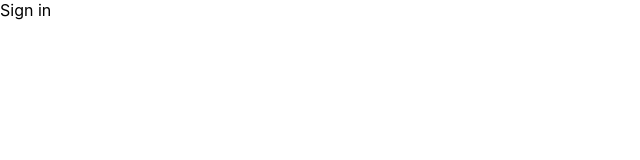
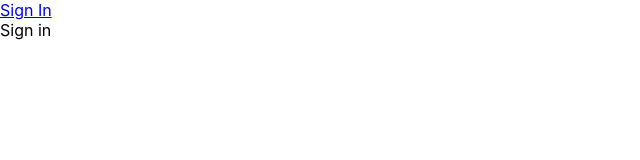
Before and after one commit to AlexHalynskyi/game-centre, a React (Create React App) app: page /sign-in in a window 1280 px wide. Shown: the top 160 px of the page, without its empty margins (0-640 px from the left). Built offline with nearby package versions, Linux system fonts and the light colour scheme.

Commit message:
Added simple navbar

```diff
--- a/src/App.tsx
+++ b/src/App.tsx
@@ -1,9 +1,13 @@
+import { Suspense } from 'react';
 import { RouterProvider } from 'react-router-dom';
 import { router } from '@/router';
+import { Loader } from '@/components';
 
 function App() {
   return (
-    <RouterProvider router={router} />
+    <Suspense fallback={<Loader/>}>
+      <RouterProvider router={router} />
+    </Suspense>
   );
 }
 
--- /dev/null
+++ b/src/components/Layouts/AppLayout.tsx
@@ -0,0 +1,14 @@
+import React from 'react';
+import { Outlet } from 'react-router-dom';
+import { NavBar } from '@/components';
+
+const AppLayout = () => {
+  return (
+    <>
+      <NavBar />
+      <Outlet />
+    </>
+  )
+};
+
+export default AppLayout;
--- /dev/null
+++ b/src/components/Layouts/index.ts
@@ -0,0 +1 @@
+export { default } from './AppLayout';
--- /dev/null
+++ b/src/components/Loader/Loader.tsx
@@ -0,0 +1,11 @@
+import React from 'react';
+
+const Loader = () => {
+  return (
+    <div>
+      Loading...
+    </div>
+  );
+};
+
+export default Loader;
--- /dev/null
+++ b/src/components/Loader/index.ts
@@ -0,0 +1 @@
+export { default } from './Loader';
--- /dev/null
+++ b/src/components/NavBar/NavBar.tsx
@@ -0,0 +1,11 @@
+import React from 'react';
+import { Link } from 'react-router-dom';
+import { SIGN_IN_PATH } from '@/router';
+
+const NavBar = () => {
+  return (
+    <Link to={SIGN_IN_PATH}>Sign In</Link>
+  );
+};
+
+export default NavBar;
--- /dev/null
+++ b/src/components/NavBar/index.ts
@@ -0,0 +1 @@
+export { default } from './NavBar';
--- /dev/null
+++ b/src/components/index.ts
@@ -0,0 +1,3 @@
+export { default as NavBar } from './NavBar';
+export { default as AppLayout } from './Layouts';
+export { default as Loader } from './Loader';
--- a/src/router/router.tsx
+++ b/src/router/router.tsx
@@ -18,7 +18,12 @@ const Games = lazy(() => import('@/pages/Games'));
 const Game = lazy(() => import('@/pages/Game'));
 const People = lazy(() => import('@/pages/People'));
 
+const AppLayout = lazy(() => import('../components/Layouts'));
+
 export const router = createBrowserRouter([
+  {
+    element: <AppLayout />,
+    children: [
       {
         path: HOME_PATH,
         element: <Home />,
@@ -47,4 +52,6 @@ export const router = createBrowserRouter([
         path: PEOPLE_PATH,
         element: <People />,
       },
+    ]
+  },
 ]);
```
Lines whose indentation alone changed are shown as unchanged.
